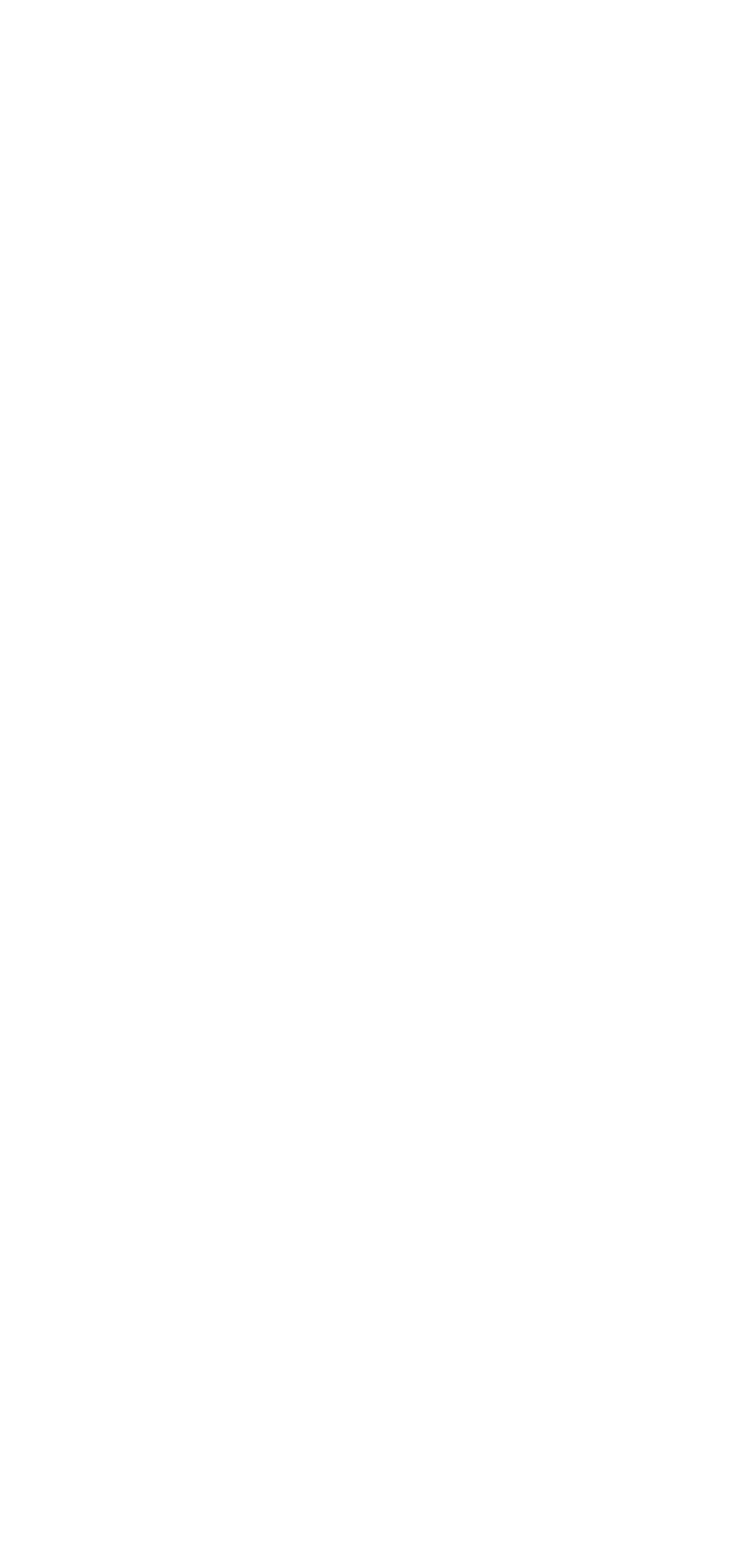
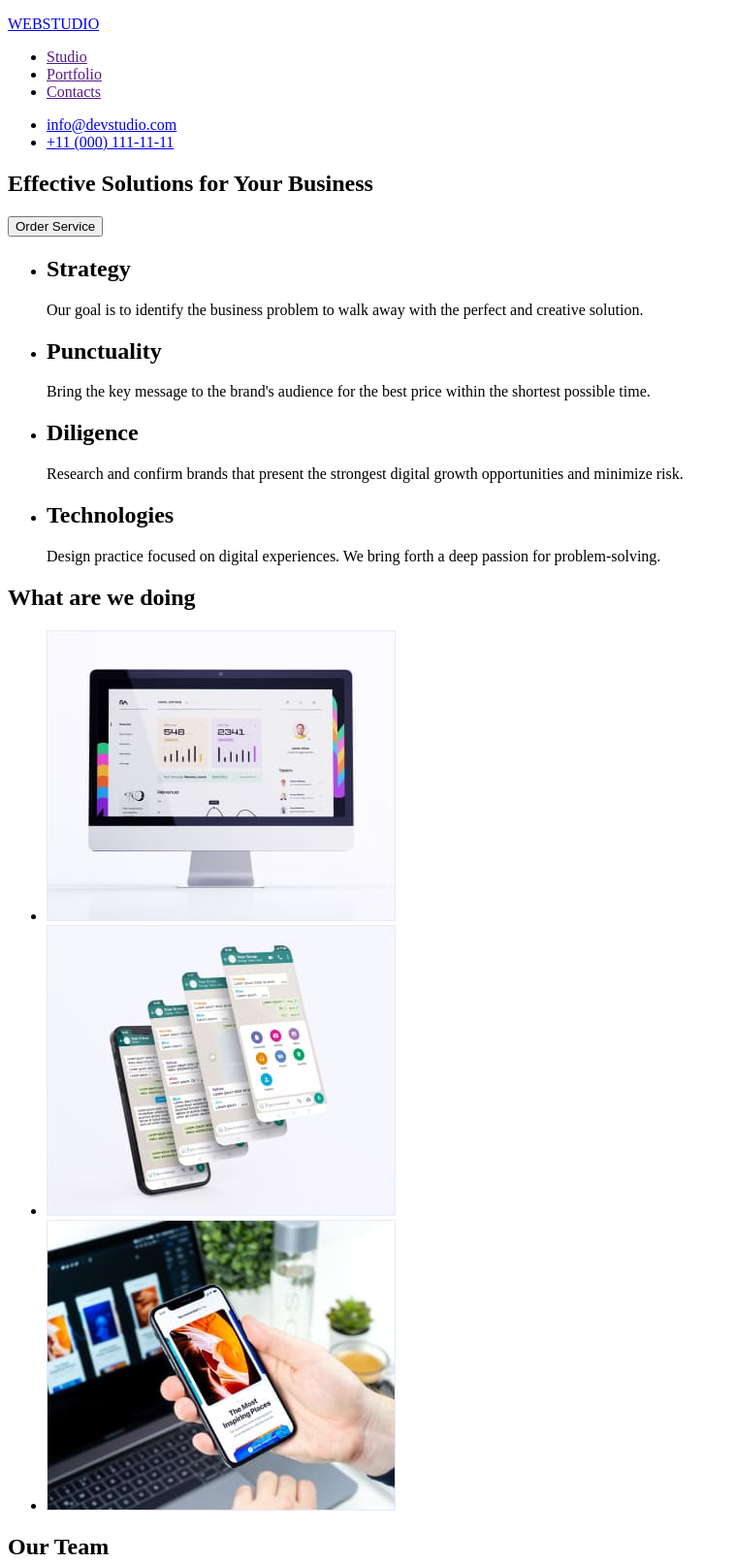
Before and after one commit to moonwalker97/goit-markup-hw-01, a plain HTML site: page index.html in a window 1280 px wide. Shown: the top 1612 px of the page at 97% size, without its empty margins (0-759 px from the left). Before the commit the page ends 800 px from the top, so only its background shows below. Drawn offline with Linux system fonts and the light colour scheme.

Commit message:
homework #1

```diff
--- a/index.html
+++ b/index.html
@@ -1,12 +1,115 @@
 <!DOCTYPE html>
 <html lang="en">
-<head>
-    <meta charset="UTF-8">
-    <meta http-equiv="X-UA-Compatible" content="IE=edge">
-    <meta name="viewport" content="width=device-width, initial-scale=1.0">
+  <head>
+    <meta charset="UTF-8" />
+    <meta http-equiv="X-UA-Compatible" content="IE=edge" />
+    <meta name="viewport" content="width=device-width, initial-scale=1.0" />
     <title>Document</title>
-</head>
-<body>
-    <header></header>
-</body>
+  </head>
+  <body>
+    <header>
+      <nav>
+        <a href="/"><p>WEBSTUDIO</p></a>
+
+        <ul>
+          <li><a href="">Studio</a></li>
+          <li><a href="">Portfolio</a></li>
+          <li><a href="">Contacts</a></li>
+        </ul>
+    </nav>
+        <ul>
+          <li><a href="mailto:info@devstudio.com">info@devstudio.com</a></li>
+          <li><a href="tel:+110001111111">+11 (000) 111-11-11</a></li>
+        </ul>
+
+    </header>
+<main>
+      <section>
+        <h1>Effective Solutions
+            for Your Business</h1>
+        <button type="submit">Order Service</button>
+      </section>
+
+      <section>
+        <ul>
+          <li>
+            <h2>Strategy</h2>
+            <p>
+              Our goal is to identify the business problem to walk away with the
+              perfect and creative solution.
+            </p>
+          </li>
+          <li>
+            <h2>Punctuality</h2>
+            <p>
+              Bring the key message to the brand's audience for the best price
+              within the shortest possible time.
+            </p>
+          </li>
+          <li>
+            <h2>Diligence</h2>
+            <p>
+              Research and confirm brands that present the strongest digital
+              growth opportunities and minimize risk.
+            </p>
+          </li>
+          <li>
+            <h2>Technologies</h2>
+            <p>
+              Design practice focused on digital experiences. We bring forth a
+              deep passion for problem-solving.
+            </p>
+          </li>
+        </ul>
+      </section>
+
+      <section>
+        <h2>What are we doing</h2>
+        <ul>
+          <li>
+            <img src="./images/img1.jpg" alt="image 1" width="360" height="300" />
+          </li>
+          <li>
+            <img src="./images/img2.jpg" alt="image 2" width="360" height="300" />
+          </li>
+          <li>
+            <img src="./images/img3.jpg" alt="image 3" width="360" height="300" />
+          </li>
+        </ul>
+      </section>
+
+      <section>
+        <h2>Our Team</h2>
+        <ul>
+          <li>
+            <img src="./images/card1.jpg" alt="Team Card 1" width="264" height="260" />
+            <h3>Mark Guerrero</h3>
+            <p>Product Designer</p>
+          </li>
+          <li>
+            <img src="./images/card2.jpg" alt="Team Card 2" width="264" height="260" />
+            <h3>Tom Ford</h3>
+            <p>Frontend Developer</p>
+          </li>
+          <li>
+            <img src="./images/card3.jpg" alt="Team Card 3" width="264" height="260" />
+            <h3>Camila Garcia</h3>
+            <p>Marketing</p>
+          </li>
+          <li>
+            <img src="./images/card4.jpg" alt="Team Card 4" width="264" height="260" />
+            <h3>Daniel Wilson</h3>
+            <p>UI Designer</p>
+          </li>
+        </ul>
+      </section>
+    </main>
+    <footer>
+        <a href="/"><p>WEBSTUDIO</p></a>
+      <p>
+        Increase the flow of customers and sales for your business with digital
+        marketing & growth solutions.
+      </p>
+    </footer>
+  </body>
 </html>
```
Also changed, not shown: images/Logo.svg (added), images/card1.jpg (added), images/card2.jpg (added), images/card3.jpg (added), images/card4.jpg (added), images/img1.jpg (added), images/img2.jpg (added), images/img3.jpg (added).
